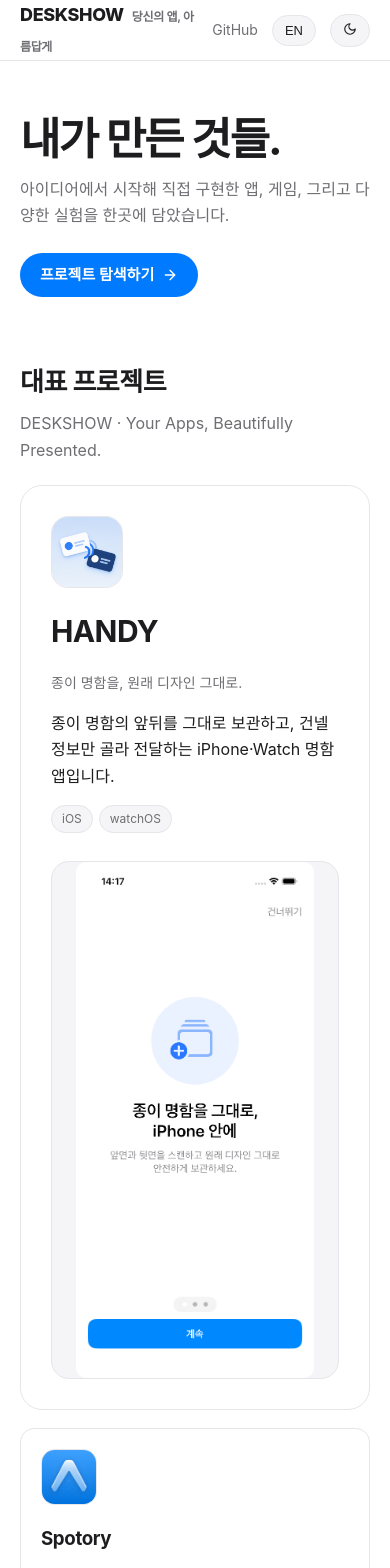
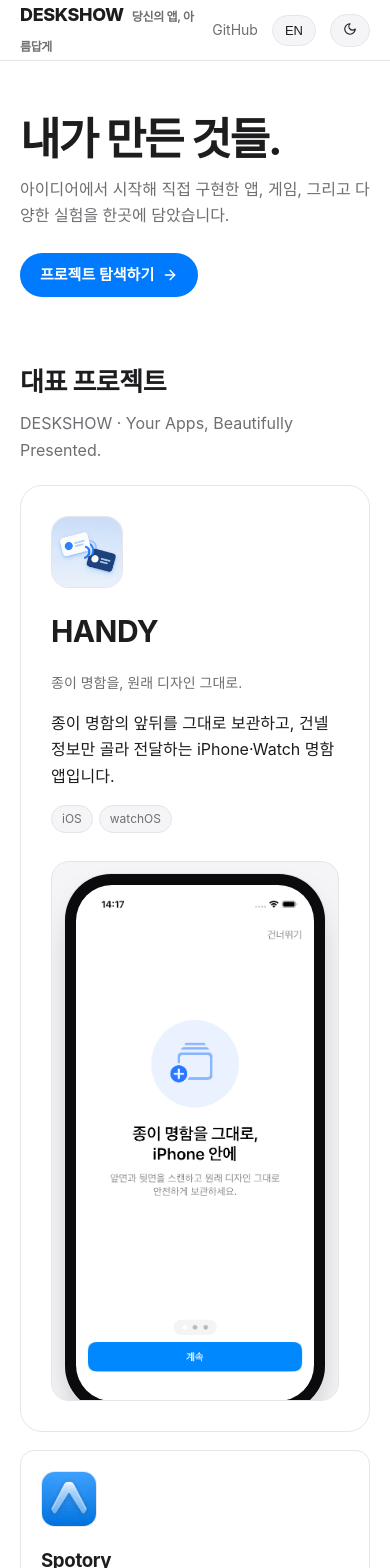
Before and after one commit to jjs111190/deskshow, a React (Vite) app: page /projects in a window 390 px wide. Shown: the top 1568 px of the page. Built offline with nearby package versions, Linux system fonts and the light colour scheme.

Commit message:
HANDY main-tabs shot + phone-frame gallery

```diff
--- a/src/data/projects.ts
+++ b/src/data/projects.ts
@@ -28,6 +28,7 @@
         captionKo: '실제 온보딩 화면 (시뮬레이터 실행 캡처)',
         captionEn: 'Real onboarding screen (simulator capture)',
         concept: false,
+        frame: 'phone',
       },
       {
         src: 'screenshots/handy-launch.png',
@@ -36,6 +37,15 @@
         captionKo: '프로젝트 런치 에셋 (실행 캡처는 온보딩 참조)',
         captionEn: 'Project launch asset (see onboarding for run capture)',
         concept: false,
+      },
+      {
+        src: 'screenshots/handy-2-tabs.png',
+        altKo: 'HANDY 내 명함 탭 — 첫 명함 스캔 빈 화면과 하단 탭',
+        altEn: 'HANDY My Cards tab — empty state with bottom tabs',
+        captionKo: '실제 메인 화면 (시뮬레이터 실행 캡처, 온보딩 스킵)',
+        captionEn: 'Real main screen (simulator capture, onboarding skipped)',
+        concept: false,
+        frame: 'phone',
       },
     ],
     videos: [],
@@ -152,6 +162,7 @@
         captionKo: '실제 지도 화면 (지도 타일에 CARTO 키 필요 표시가 보이는 개발 중 상태)',
         captionEn: 'Real map screen (CARTO key-required tiles visible — work in progress)',
         concept: false,
+        frame: 'phone',
       },
       {
         src: 'screenshots/01_spotory_cover.png',
@@ -332,6 +343,7 @@
         captionKo: '실제 로그인 화면 (시뮬레이터 실행 캡처, 로컬 모드 안내 표시)',
         captionEn: 'Real sign-in screen (simulator capture, local-mode notice)',
         concept: false,
+        frame: 'phone',
       },
       {
         src: 'screenshots/viblog-icon-dark.png',
@@ -456,6 +468,7 @@
         captionKo: '실제 홈 화면 (시뮬레이터 실행 캡처)',
         captionEn: 'Real home screen (simulator capture)',
         concept: false,
+        frame: 'phone',
       },
       {
         src: 'screenshots/chain-zero-splash.png',
@@ -578,6 +591,7 @@
         captionKo: '실제 온보딩 화면 (시뮬레이터 실행 캡처)',
         captionEn: 'Real onboarding screen (simulator capture)',
         concept: false,
+        frame: 'phone',
       },
     ],
     videos: [],
@@ -810,6 +824,7 @@
         captionKo: '실제 로그인 화면 (Expo 웹 실행 캡처)',
         captionEn: 'Real sign-in screen (Expo web capture)',
         concept: false,
+        frame: 'phone',
       },
       {
         src: 'screenshots/side-a-2.png',
@@ -818,6 +833,7 @@
         captionKo: '실제 회원가입 화면 (Expo 웹 실행 캡처)',
         captionEn: 'Real sign-up screen (Expo web capture)',
         concept: false,
+        frame: 'phone',
       },
       {
         src: 'screenshots/side-a-3.png',
@@ -826,6 +842,7 @@
         captionKo: '실제 한국어 화면 (Expo 웹 실행 캡처)',
         captionEn: 'Real Korean screen (Expo web capture)',
         concept: false,
+        frame: 'phone',
       },
       {
         src: 'screenshots/side-a-brand.png',
--- a/src/pages/Home.tsx
+++ b/src/pages/Home.tsx
@@ -55,12 +55,23 @@
             </div>
             <div className="shot" style={{ padding: first.screenshots.length > 0 ? 0 : 16 }}>
               {first.screenshots.length > 0 ? (
+                first.screenshots[0].frame === 'phone' ? (
+                  <span className="device-frame" style={{ margin: 12 }}>
                     <img
                       className="shot-img"
                       src={`${import.meta.env.BASE_URL}${first.screenshots[0].src}`}
                       alt={lang === 'ko' ? first.screenshots[0].altKo : first.screenshots[0].altEn}
                       loading="lazy"
                     />
+                  </span>
+                ) : (
+                  <img
+                    className="shot-img"
+                    src={`${import.meta.env.BASE_URL}${first.screenshots[0].src}`}
+                    alt={lang === 'ko' ? first.screenshots[0].altKo : first.screenshots[0].altEn}
+                    loading="lazy"
+                  />
+                )
               ) : (
                 <span>
                   <span className="badge-concept">{s.concept}</span>
--- a/src/pages/ProjectDetail.tsx
+++ b/src/pages/ProjectDetail.tsx
@@ -114,12 +114,23 @@
               onClick={() => setLightbox(shotUrl(shot.src))}
               aria-label={`open screenshot ${i + 1}`}
             >
+              {shot.frame === 'phone' ? (
+                <span className="device-frame">
                   <img
                     className="shot-img"
                     src={shotUrl(shot.src)}
                     alt={lang === 'ko' ? shot.altKo : shot.altEn}
                     loading="lazy"
                   />
+                </span>
+              ) : (
+                <img
+                  className="shot-img"
+                  src={shotUrl(shot.src)}
+                  alt={lang === 'ko' ? shot.altKo : shot.altEn}
+                  loading="lazy"
+                />
+              )}
             </button>
           ))}
           {p.screenshots.length === 0 && (
--- a/src/styles.css
+++ b/src/styles.css
@@ -110,6 +110,12 @@
 .gallery .shot { scroll-snap-align: start; }
 .shot-img { width: auto; height: auto; max-width: min(78vw, 560px); max-height: 516px; object-fit: contain; border-radius: 10px; display: block; }
 .shot-btn { padding: 0; cursor: zoom-in; font: inherit; color: inherit; }
+.device-frame {
+  background: #0b0b0e; border-radius: 46px; padding: 11px;
+  box-shadow: 0 0 0 1px var(--border), 0 18px 40px -18px rgba(0,0,0,.45);
+  display: grid; place-items: center;
+}
+.device-frame .shot-img { border-radius: 36px; }
 .lightbox-img { width: auto; height: auto; max-width: 94vw; max-height: 90vh; object-fit: contain; border-radius: 18px; }
 .lightbox { position: fixed; inset: 0; background: rgba(0,0,0,0.8); display: grid; place-items: center; z-index: 100; padding: 24px; }
 .lightbox .shot { max-height: 80vh; width: min(420px, 90vw); background: #111; color: #fff; font-size: 15px; }
--- a/src/types.ts
+++ b/src/types.ts
@@ -35,6 +35,7 @@
   captionKo: z.string().optional(),
   captionEn: z.string().optional(),
   concept: z.boolean().default(false),
+  frame: z.enum(['phone', 'none']).optional(),
 });
 export type ProjectScreenshot = z.infer<typeof ScreenshotSchema>;
 
```
Also changed, not shown: public/screenshots/handy-2-tabs.png (added), 1 other file (tests, documents, lock files or other folders). Lines whose indentation alone changed are shown as unchanged.
